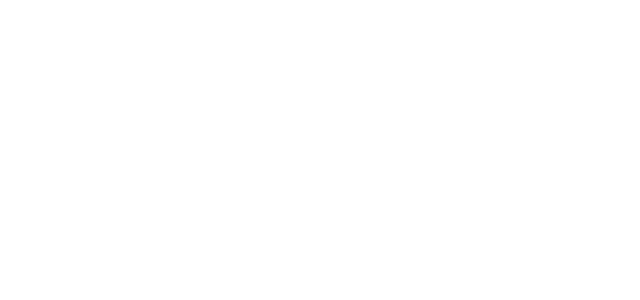
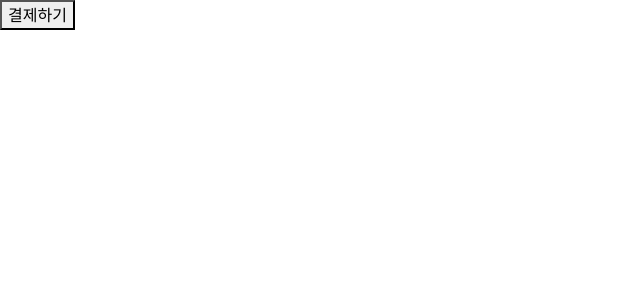
Before and after one commit to kt-alp-b-8/hiorder-frontend, a Vue app: page /payment in a window 1280 px wide. Before the commit this address had no page. Shown: the top 300 px of the page, without its empty margins (0-640 px from the left). Built offline with nearby package versions, Linux system fonts and the light colour scheme.

Commit message:
결제 연동 완료/서비부착 전

```diff
--- a/index.html
+++ b/index.html
@@ -10,5 +10,9 @@
   <body>
     <div id="app"></div>
     <script type="module" src="/src/main.js"></script>
+    <!-- jQuery -->
+    <script type="text/javascript" src="https://code.jquery.com/jquery-1.12.4.min.js" ></script>
+    <!-- iamport.payment.js -->
+    <script type="text/javascript" src="https://cdn.iamport.kr/js/iamport.payment-1.1.8.js"></script>
   </body>
 </html>
--- a/package.json
+++ b/package.json
@@ -11,6 +11,7 @@
   "dependencies": {
     "axios": "^1.8.1",
     "bootstrap": "^5.3.3",
+    "jquery": "^3.7.1",
     "vue": "^3.5.13",
     "vue-i18n": "^11.1.2",
     "vue-router": "^4.5.0"
--- a/src/router/index.js
+++ b/src/router/index.js
@@ -7,6 +7,7 @@
 import RestaurantOrderHistoryView from '../views/RestaurantOrderHistoryView.vue'
 import TableOrderHistoryClearView from '../views/TableOrderHistoryClearView.vue'
 import OwnerMenuManageView from '../views/OwnerMenuManageView.vue'
+import PaymentView from '../views/PaymentView.vue'
 
 const router = createRouter({
   history: createWebHistory(import.meta.env.BASE_URL),
@@ -53,6 +54,11 @@
       name: "OwnerMenuManageView",
       component: OwnerMenuManageView
     },
+    {
+      path: "/payment",
+      name: "PaymentView",
+      component: PaymentView
+    }
   ],
 })
 
--- /dev/null
+++ b/src/views/PaymentView.vue
@@ -0,0 +1,49 @@
+<template>
+  <div>
+    <button @click="onPayment">
+      결제하기
+    </button>
+  </div>
+</template>
+
+<script setup>
+const onPayment = () => {
+  // 1. 가맹점 식별하기
+  const { IMP } = window;
+  IMP.init('imp23456548'); // 고객사 식별코드 입력시 실제 결제가 됨
+
+  // 2. 결제 데이터 정의하기
+  const data = {
+    pg: 'uplus', // PG사 코드 (예: html5_inicis, kakaopay 등)
+    pay_method: 'card', // 결제 수단
+    merchant_uid: `mid_${new Date().getTime()}`, // 주문 번호
+    amount: 1000, // 결제 금액
+    name: '아임포트 결제 데이터 분석', // 주문명
+    buyer_name: '홍길동', // 구매자 이름
+    buyer_tel: '01012341234', // 구매자 전화번호
+    buyer_email: 'baroq8@gmail.com', // 구매자 이메일
+    buyer_addr: '신사동 661-16', // 구매자 주소
+    buyer_postcode: '06018' // 구매자 우편번호
+  };
+
+  // 3. 결제 창 호출하기
+  IMP.request_pay(data, callback);
+};
+
+const callback = (response) => {
+  // 4. 콜백 함수 정의하기
+  const {
+    success,
+    merchant_uid,
+    error_msg
+  } = response;
+
+  console.log(response);
+
+  if (success) {
+    alert('결제 성공');
+  } else {
+    alert(`결제 실패: ${error_msg}`);
+  }
+};
+</script>
```
Also changed, not shown: 1 other file (tests, documents, lock files or other folders).
